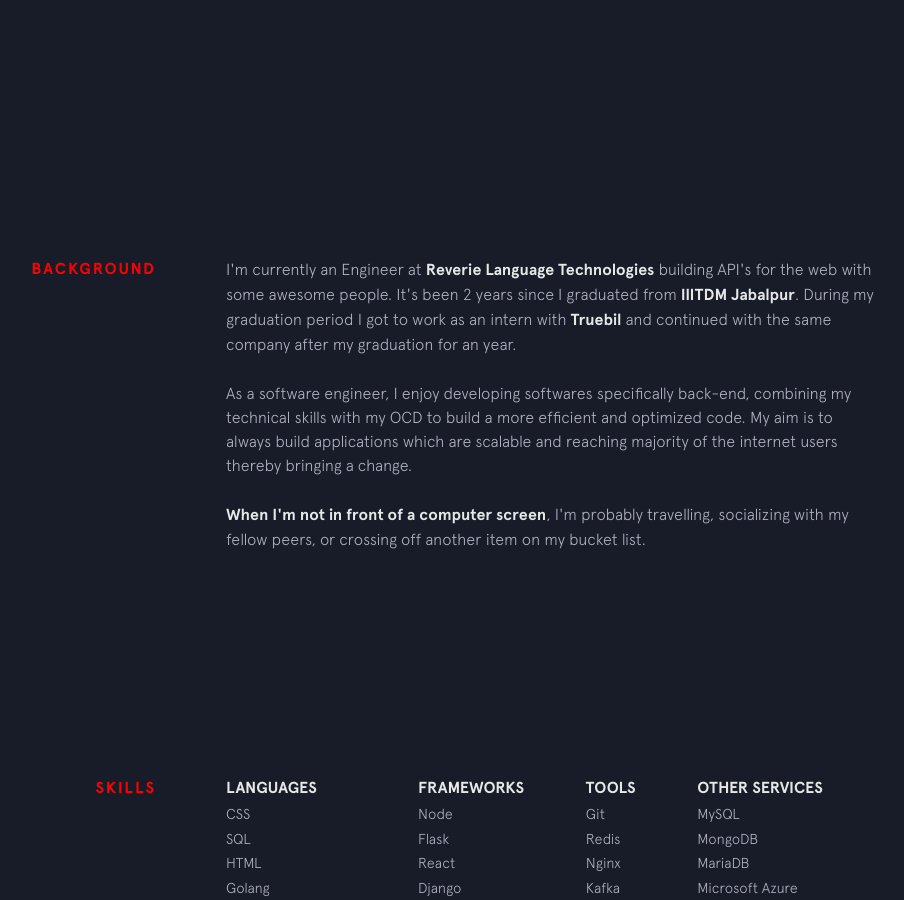
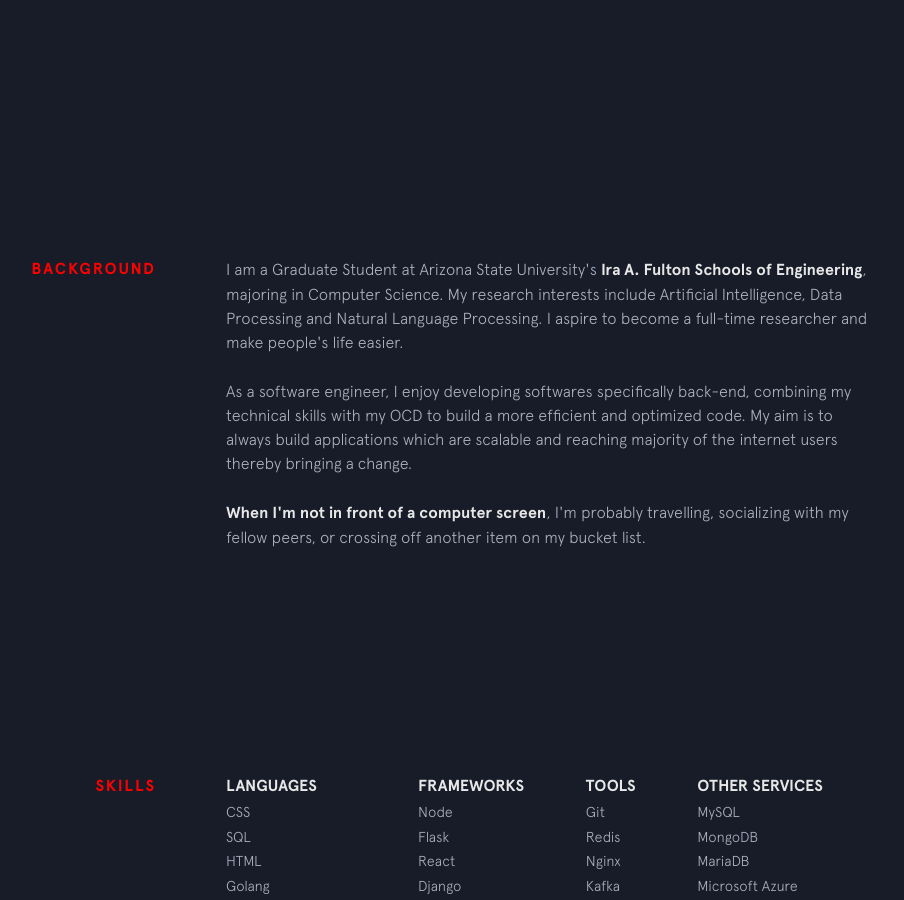
Before and after one commit to jayavardhan3112/jayavardhan3112.github.io, a Jekyll site: the page built from index.html, in a window 1280 px wide and 900 px high, scrolled down 743 px. Shown: the whole window, without its empty margins (224-1128 px from the left). Built offline with Jekyll 4.4.1, drawn with Linux system fonts in a browser that asks for light colours; nearby versions of some CDN libraries; some of the changed text lies outside the part shown.

Commit message:
Edu Qualification Update

```diff
--- a/_data/education.yml
+++ b/_data/education.yml
@@ -1,3 +1,8 @@
+- universityName: Arizona State University
+  url: https://www.asu.edu/
+  time: Aug 2021 - Aug 2023
+  degree: Master Of Science in Computer Science
+
 - universityName: Pandit Dwaraka Prasad Mishra Indian Institute of Information </br> Technology Design and Manufacturing Jabalpur (IIITDMJ)
   url: https://www.iiitdmj.ac.in/
   time: Aug 2015 - May 2019
--- a/_data/experience.yml
+++ b/_data/experience.yml
@@ -1,11 +1,11 @@
 - company: Reverie Technologies
   url: http://reverieinc.com/
-  time: May 2020 - Present
+  time: May 2020 - Jul 2021
   position: Software Developer (FullStack)
 
 - company: Truebil
   url: https://www.truebil.com/
-  time: May 2019 - April 2020
+  time: May 2019 - Apr 2020
   position: Software Developer (Backend)
 
 - company: Truebil
@@ -15,5 +15,5 @@
 
 - company: HPES
   url: https://hpesindia.com/
-  time: May 2017 - July 2017
+  time: May 2017 - Jul 2017
   position: Android Developer Intern
--- a/_includes/background.html
+++ b/_includes/background.html
@@ -2,10 +2,9 @@
   <div class="section__title">Background</div>
   <div class="section__content">
     <p>
-      I'm currently an Engineer at
-      <a class="underline-link" href="https://reverieinc.com/" target="_blank">Reverie Language Technologies</a> building API's for the web with some awesome people. It's been 2 years since I graduated from
-      <a class="underline-link" href="https://www.iiitdmj.ac.in/" target="_blank">IIITDM Jabalpur</a>. During my graduation period I got to work as an intern with
-      <a class="underline-link" href="https://www.truebil.com/" target="_blank">Truebil</a> and continued with the same company after my graduation for an year.
+      I am a Graduate Student at Arizona State University's <a class="underline-link" href="https://engineering.asu.edu/" target="_blank">Ira A. Fulton Schools of Engineering</a>, majoring in Computer Science.
+      My research interests include Artificial Intelligence, Data Processing and Natural Language Processing.
+      I aspire to become a full-time researcher and make people's life easier.
     </p>
 
     <p>
```
